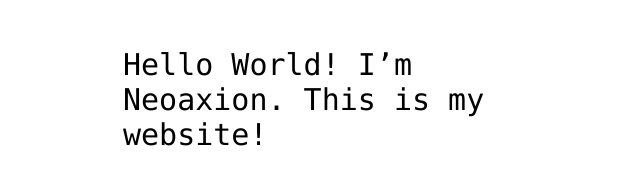
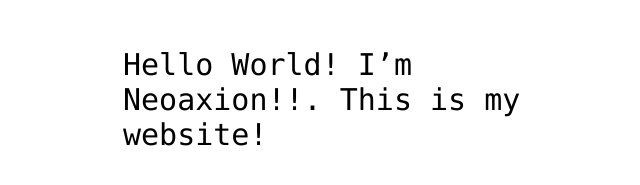
Before and after one commit to Neoaxion/Neoaxion.github.io, a plain HTML site: page index.html in a window 1280 px wide. Shown: the part 341-526 px from the top of the page, without its empty margins (317-957 px from the left). Drawn offline with Linux system fonts and the light colour scheme.

```diff
--- a/index.html
+++ b/index.html
@@ -12,7 +12,7 @@
 <img src="https://octodex.github.com/images/daftpunktocat-thomas.gif" id="octocat" alt="octocat-gif" />
 
 <!-- Change this code here by copy and pasting your template on line 15 -->
-<p>Hello World! I’m Neoaxion. This is my website!</p>
+<p>Hello World! I’m Neoaxion!!. This is my website!</p>
 
 </body>
 </html>
```
